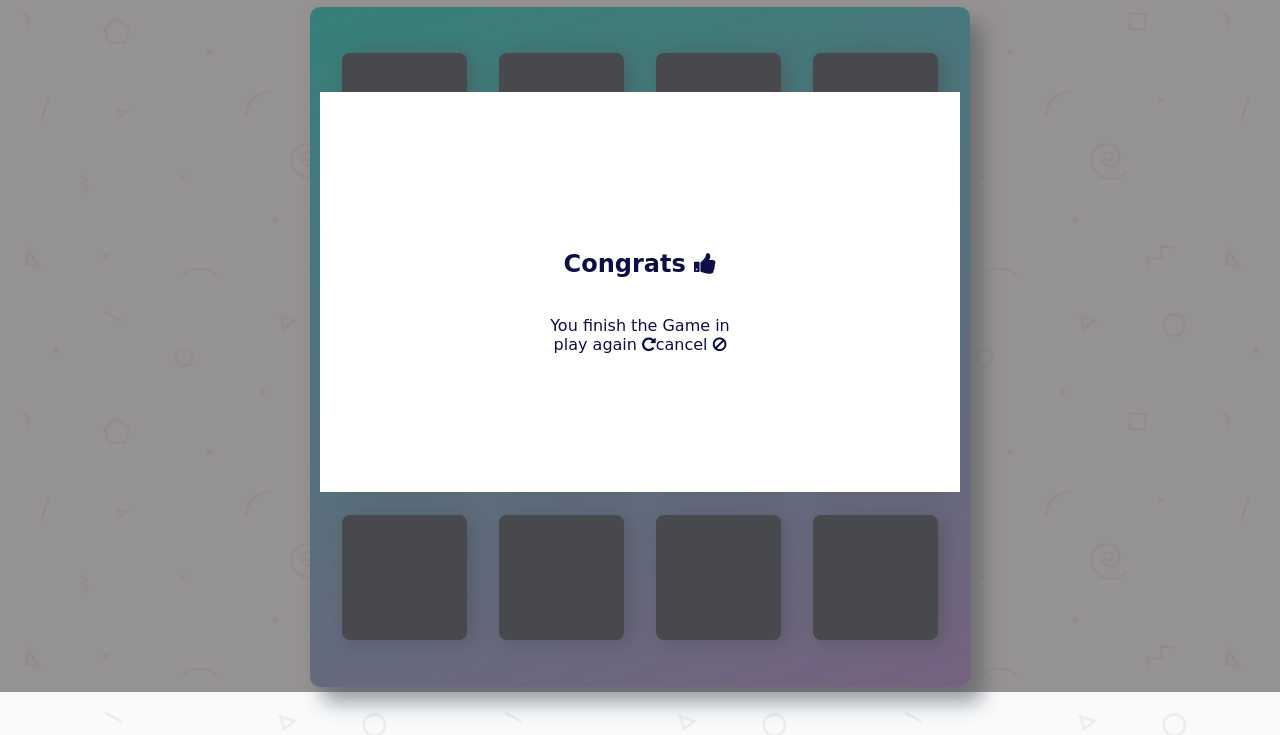
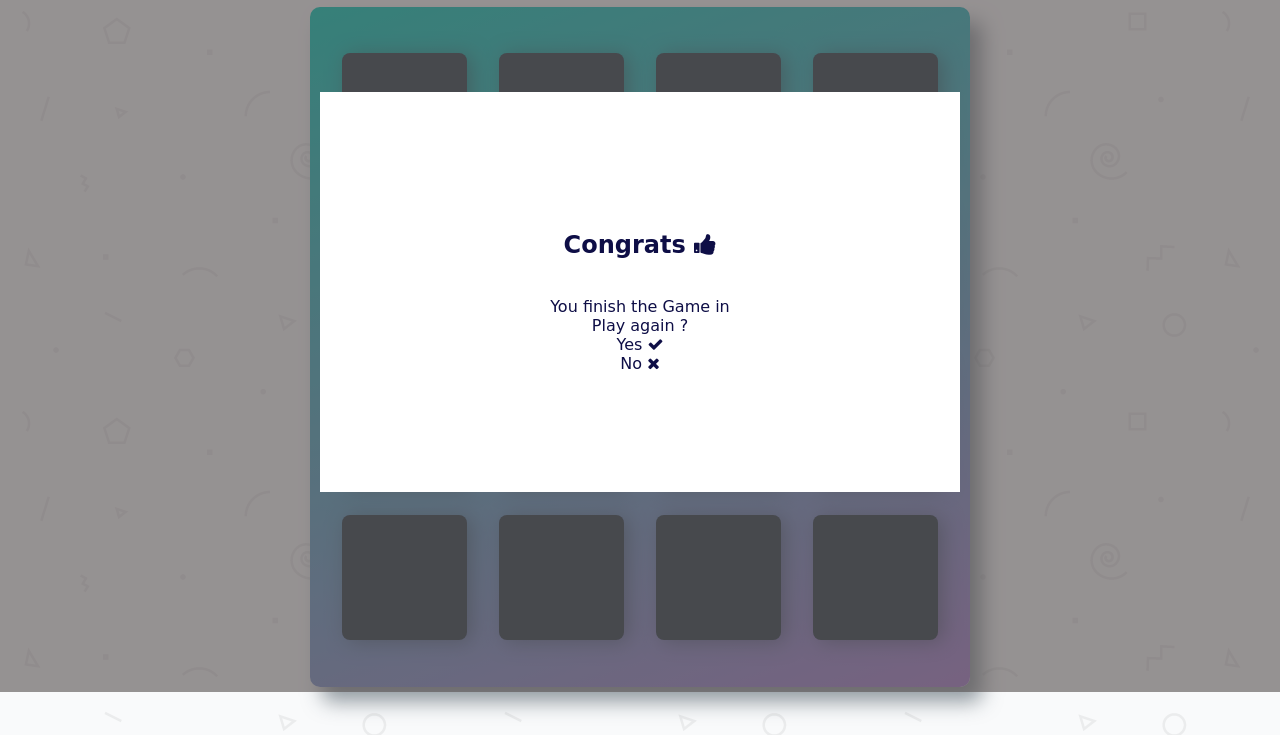
Before and after one commit to mariam-fouad/-Memory-Game, a plain HTML site: page index.html in a window 1280 px wide. Shown: the part 108-843 px from the top of the page. Drawn offline with Linux system fonts and the light colour scheme; a web font is replaced by a local one.

Commit message:
change the stucture of the message

```diff
--- a/index.html
+++ b/index.html
@@ -91,12 +91,13 @@
                 You finish the Game in <span class="game-time"></span>
             </div>
             <div class="message-box">
-                <div class="play-again">
-                    play again <i class="fa fa-repeat"></i>
-                </div>
-                <div class="cancel">
-                    cancel <i class="fa fa-ban"></i>
-                </div>
+                Play again ?
+            </div>
+            <div class="play-again">
+                Yes <i class="fa fa-check"></i>
+            </div>
+            <div class="cancel">
+                No <i class="fa fa-times"></i>
             </div>
         </div>
     </div>
```
